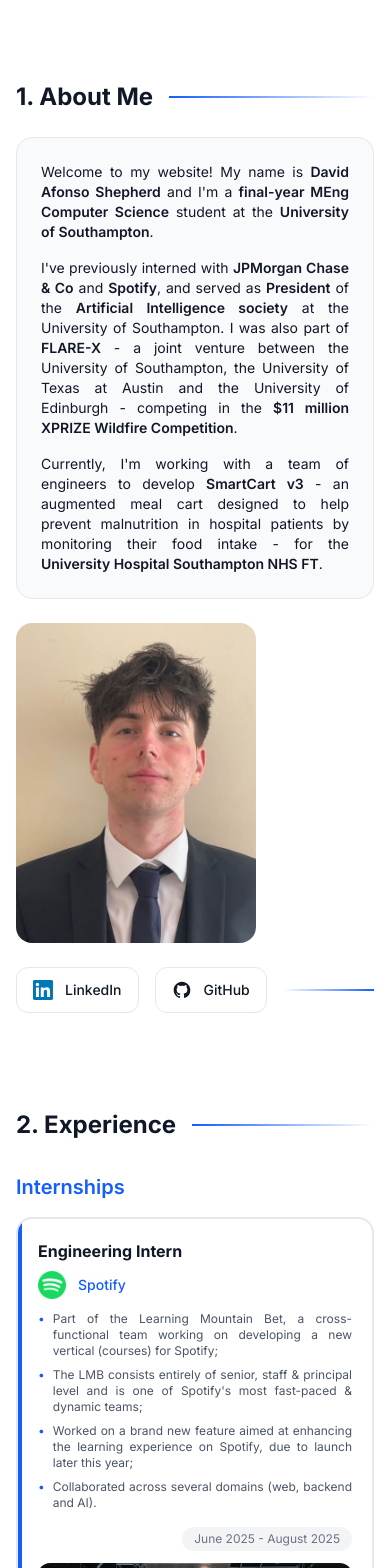
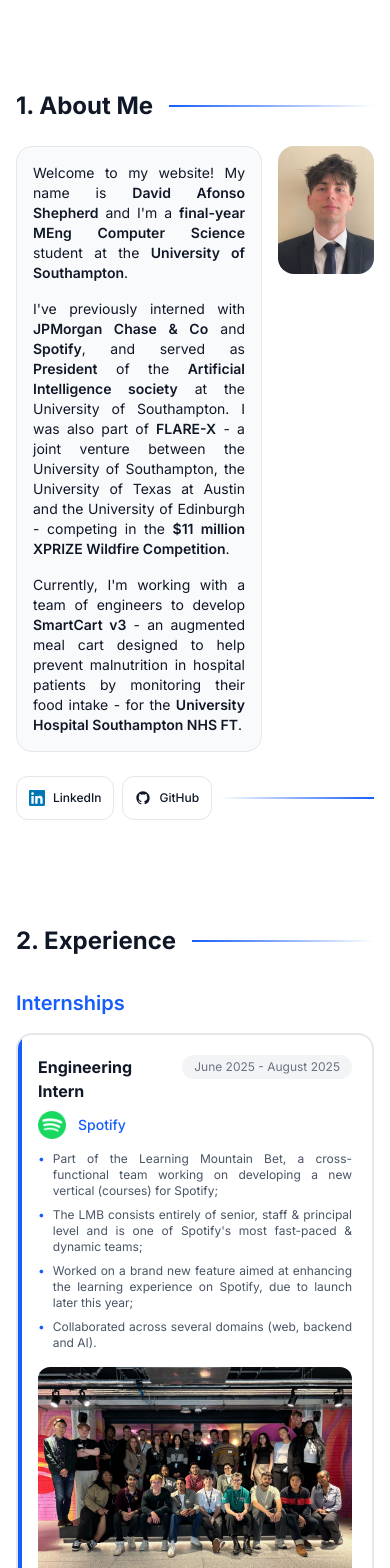
Before and after one commit to davidafshepherd/personal-website, a Next.js app: page / in a window 390 px wide. Shown: the part 780-2348 px from the top of the page. Built offline with nearby package versions, Linux system fonts and the light colour scheme.

Commit message:
Make website more responsive to mobile

```diff
--- a/src/app/page.tsx
+++ b/src/app/page.tsx
@@ -38,10 +38,10 @@
           </div>
 
           {/* Content with text and image */}
-          <div className="flex flex-col sm:flex-row gap-6 sm:gap-8 items-start sm:items-center">
+          <div className="flex flex-row gap-4 sm:gap-6 md:gap-8 items-start">
             {/* Left side - Text box */}
             <div className="flex-1">
-              <div className="border border-gray-200 rounded-2xl p-6 sm:p-8 bg-gray-50 space-y-4 text-sm sm:text-base text-justify">
+              <div className="border border-gray-200 rounded-2xl p-4 sm:p-6 md:p-8 bg-gray-50 space-y-4 text-sm sm:text-base text-justify">
                 <p>
                   Welcome to my website! My name is <span className="font-semibold">David Afonso Shepherd</span> and I&apos;m a <span className="font-semibold">final-year MEng Computer Science</span> student at the <span className="font-semibold">University of Southampton</span>.
                 </p>
@@ -61,25 +61,25 @@
                 alt="David Afonso Shepherd"
                 width={240}
                 height={240}
-                className="rounded-2xl w-full max-w-[240px] sm:w-[240px] h-auto mx-auto sm:mx-0"
+                className="rounded-2xl w-24 sm:w-32 md:w-40 lg:w-[240px] h-auto"
               />
             </div>
           </div>
 
           {/* Social Links */}
-          <div className="flex items-center gap-4">
-            <div className="flex gap-4">
+          <div className="flex items-center gap-2 sm:gap-4">
+            <div className="flex gap-2 sm:gap-4">
               {/* LinkedIn */}
               <a
                 href="https://www.linkedin.com/in/david-afonso-shepherd-986b10295/"
                 target="_blank"
                 rel="noopener noreferrer"
-                className="flex items-center gap-3 border border-gray-200 rounded-xl px-4 py-3 bg-white hover:bg-gray-50 hover:border-blue-600 transition-all group"
+                className="flex items-center gap-2 sm:gap-3 border border-gray-200 rounded-xl px-3 sm:px-4 py-2 sm:py-3 bg-white hover:bg-gray-50 hover:border-blue-600 transition-all group"
               >
-                <svg className="w-5 h-5 text-[#0077B5]" fill="currentColor" viewBox="0 0 24 24">
+                <svg className="w-4 h-4 sm:w-5 sm:h-5 text-[#0077B5]" fill="currentColor" viewBox="0 0 24 24">
                   <path d="M20.447 20.452h-3.554v-5.569c0-1.328-.027-3.037-1.852-3.037-1.853 0-2.136 1.445-2.136 2.939v5.667H9.351V9h3.414v1.561h.046c.477-.9 1.637-1.85 3.37-1.85 3.601 0 4.267 2.37 4.267 5.455v6.286zM5.337 7.433c-1.144 0-2.063-.926-2.063-2.065 0-1.138.92-2.063 2.063-2.063 1.14 0 2.064.925 2.064 2.063 0 1.139-.925 2.065-2.064 2.065zm1.782 13.019H3.555V9h3.564v11.452zM22.225 0H1.771C.792 0 0 .774 0 1.729v20.542C0 23.227.792 24 1.771 24h20.451C23.2 24 24 23.227 24 22.271V1.729C24 .774 23.2 0 22.222 0h.003z"/>
                 </svg>
-                <span className="text-sm font-medium group-hover:text-blue-600 transition-colors">LinkedIn</span>
+                <span className="text-xs sm:text-sm font-medium group-hover:text-blue-600 transition-colors">LinkedIn</span>
               </a>
 
               {/* GitHub */}
@@ -87,12 +87,12 @@
                 href="https://github.com/davidafshepherd"
                 target="_blank"
                 rel="noopener noreferrer"
-                className="flex items-center gap-3 border border-gray-200 rounded-xl px-4 py-3 bg-white hover:bg-gray-50 hover:border-gray-900 transition-all group"
+                className="flex items-center gap-2 sm:gap-3 border border-gray-200 rounded-xl px-3 sm:px-4 py-2 sm:py-3 bg-white hover:bg-gray-50 hover:border-gray-900 transition-all group"
               >
-                <svg className="w-5 h-5 text-gray-900" fill="currentColor" viewBox="0 0 24 24">
+                <svg className="w-4 h-4 sm:w-5 sm:h-5 text-gray-900" fill="currentColor" viewBox="0 0 24 24">
                   <path fillRule="evenodd" d="M12 2C6.477 2 2 6.484 2 12.017c0 4.425 2.865 8.18 6.839 9.504.5.092.682-.217.682-.483 0-.237-.008-.868-.013-1.703-2.782.605-3.369-1.343-3.369-1.343-.454-1.158-1.11-1.466-1.11-1.466-.908-.62.069-.608.069-.608 1.003.07 1.531 1.032 1.531 1.032.892 1.53 2.341 1.088 2.91.832.092-.647.35-1.088.636-1.338-2.22-.253-4.555-1.113-4.555-4.951 0-1.093.39-1.988 1.029-2.688-.103-.253-.446-1.272.098-2.65 0 0 .84-.27 2.75 1.026A9.564 9.564 0 0112 6.844c.85.004 1.705.115 2.504.337 1.909-1.296 2.747-1.027 2.747-1.027.546 1.379.202 2.398.1 2.651.64.7 1.028 1.595 1.028 2.688 0 3.848-2.339 4.695-4.566 4.943.359.309.678.92.678 1.855 0 1.338-.012 2.419-.012 2.747 0 .268.18.58.688.482A10.019 10.019 0 0022 12.017C22 6.484 17.522 2 12 2z" clipRule="evenodd"/>
                 </svg>
-                <span className="text-sm font-medium group-hover:text-gray-900 transition-colors">GitHub</span>
+                <span className="text-xs sm:text-sm font-medium group-hover:text-gray-900 transition-colors">GitHub</span>
               </a>
             </div>
             <div className="h-0.5 bg-gradient-to-l from-blue-600 to-transparent flex-1"></div>
@@ -119,7 +119,8 @@
                   <div className="flex flex-col sm:flex-row gap-4 sm:gap-6 p-5 sm:p-6">
                     {/* Left: Content */}
                     <div className="flex-1">
-                      <div className="mb-3">
+                      <div className="flex items-start justify-between gap-3 mb-3 sm:block">
+                        <div className="flex-1 sm:flex-none">
                           <h3 className="font-bold text-base sm:text-lg text-gray-900 mb-2">{role.title}</h3>
                           <div className="flex items-center gap-3">
                             <Image
@@ -143,6 +144,8 @@
                             )}
                           </div>
                         </div>
+                        <span className="text-xs sm:text-sm text-gray-500 whitespace-nowrap bg-gray-100 px-3 py-1 rounded-full flex-shrink-0 sm:hidden">{role.length}</span>
+                      </div>
                       <ul className="space-y-2">
                         {role.highlights.map((h, i) => (
                           <li key={i} className="flex gap-2 text-xs sm:text-sm text-gray-600">
@@ -156,7 +159,7 @@
                     {/* Right: Date Badge and Personal Image */}
                     {role.image && (
                       <div className="flex-shrink-0 flex flex-col gap-3">
-                        <span className="text-xs sm:text-sm text-gray-500 whitespace-nowrap bg-gray-100 px-3 py-1 rounded-full self-end">{role.length}</span>
+                        <span className="hidden sm:block text-xs sm:text-sm text-gray-500 whitespace-nowrap bg-gray-100 px-3 py-1 rounded-full self-end">{role.length}</span>
                         <Image
                           src={role.image}
                           alt={`${role.title} at ${role.org}`}
@@ -182,7 +185,8 @@
                   <div className="flex flex-col sm:flex-row gap-4 sm:gap-6 p-5 sm:p-6">
                     {/* Left: Content */}
                     <div className="flex-1">
-                      <div className="mb-3">
+                      <div className="flex items-start justify-between gap-3 mb-3 sm:block">
+                        <div className="flex-1 sm:flex-none">
                           <h3 className="font-bold text-base sm:text-lg text-gray-900 mb-2">{role.title}</h3>
                           <div className="flex items-center gap-3">
                             <Image
@@ -206,6 +210,8 @@
                             )}
                           </div>
                         </div>
+                        <span className="text-xs sm:text-sm text-gray-500 whitespace-nowrap bg-gray-100 px-3 py-1 rounded-full flex-shrink-0 sm:hidden">{role.length}</span>
+                      </div>
                       <ul className="space-y-2">
                         {role.highlights.map((h, i) => (
                           <li key={i} className="flex gap-2 text-xs sm:text-sm text-gray-600">
@@ -219,7 +225,7 @@
                     {/* Right: Date Badge and Personal Image */}
                     {role.image && (
                       <div className="flex-shrink-0 flex flex-col gap-3">
-                        <span className="text-xs sm:text-sm text-gray-500 whitespace-nowrap bg-gray-100 px-3 py-1 rounded-full self-end">{role.length}</span>
+                        <span className="hidden sm:block text-xs sm:text-sm text-gray-500 whitespace-nowrap bg-gray-100 px-3 py-1 rounded-full self-end">{role.length}</span>
                         <Image
                           src={role.image}
                           alt={`${role.title} at ${role.org}`}
--- a/src/data/experience.ts
+++ b/src/data/experience.ts
@@ -83,12 +83,10 @@
     length: "October 2024 – June 2025",
     category: "volunteering",
     logo: "/uniLogo.png",
-    summary: "Led workshops, hackathons, and industry partnerships.",
     highlights: [
       "Gathered views and concerns from over 250 Computer Science students and presented these issues effectively to the key academic staff within the department;",
       "Collected and analysed data on modules in order to identify areas for enhancement, ensuring continuous improvement of the degree.",
     ],
-    skills: ["Communication", "Problem Solving", "Advocacy", "Leadership"],
     links: [
       { label: "Students' Union", url: "https://www.susu.org" }
     ],
@@ -104,7 +102,6 @@
       "Assisted with academic tasks, including homework & exam study, while fostering motivation, improving attendance and encouraging an open mindset;",
       "Supported the development of essential skills, such as organisation & confidence, contributing to his overall well-being and mental health."
     ],
-    skills: ["Mentoring", "Teaching", "Communication", "Empathy"],
     links: [
       { label: "Beaumont School", url: "https://www.beaumontschool.com" }
     ],
```
Lines whose indentation alone changed are shown as unchanged.
